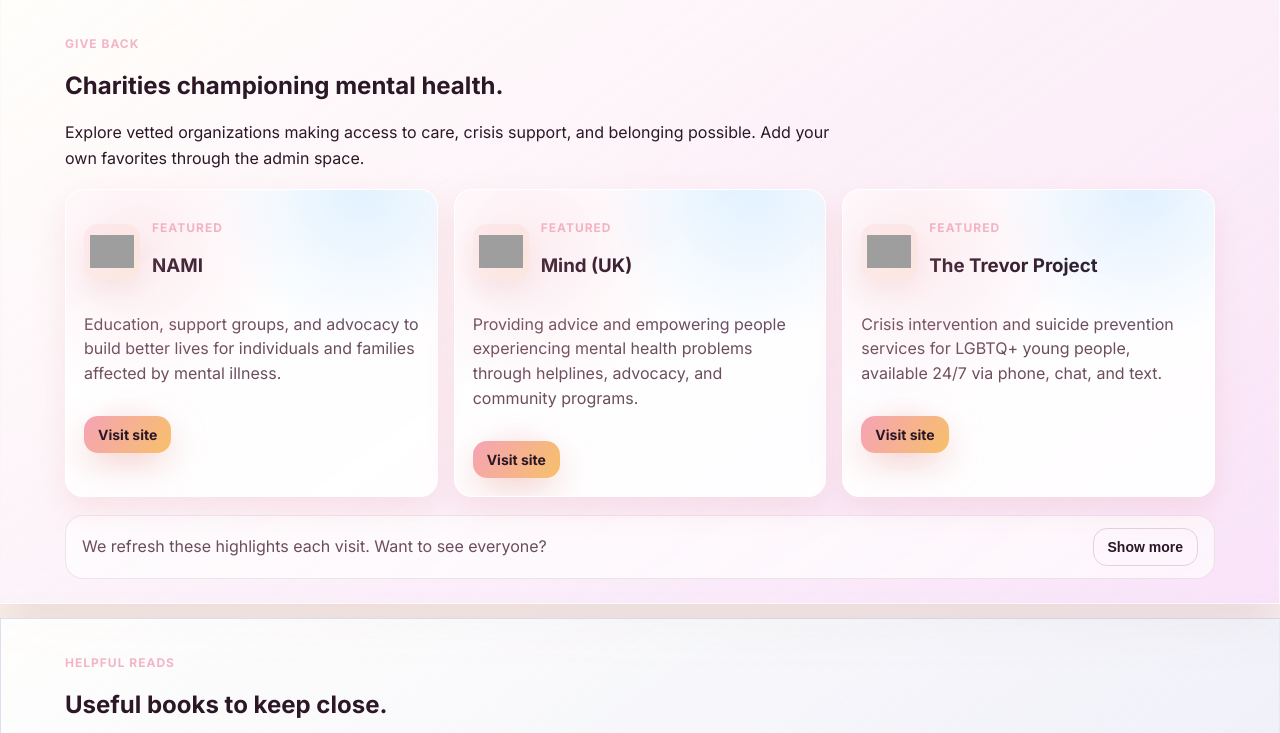
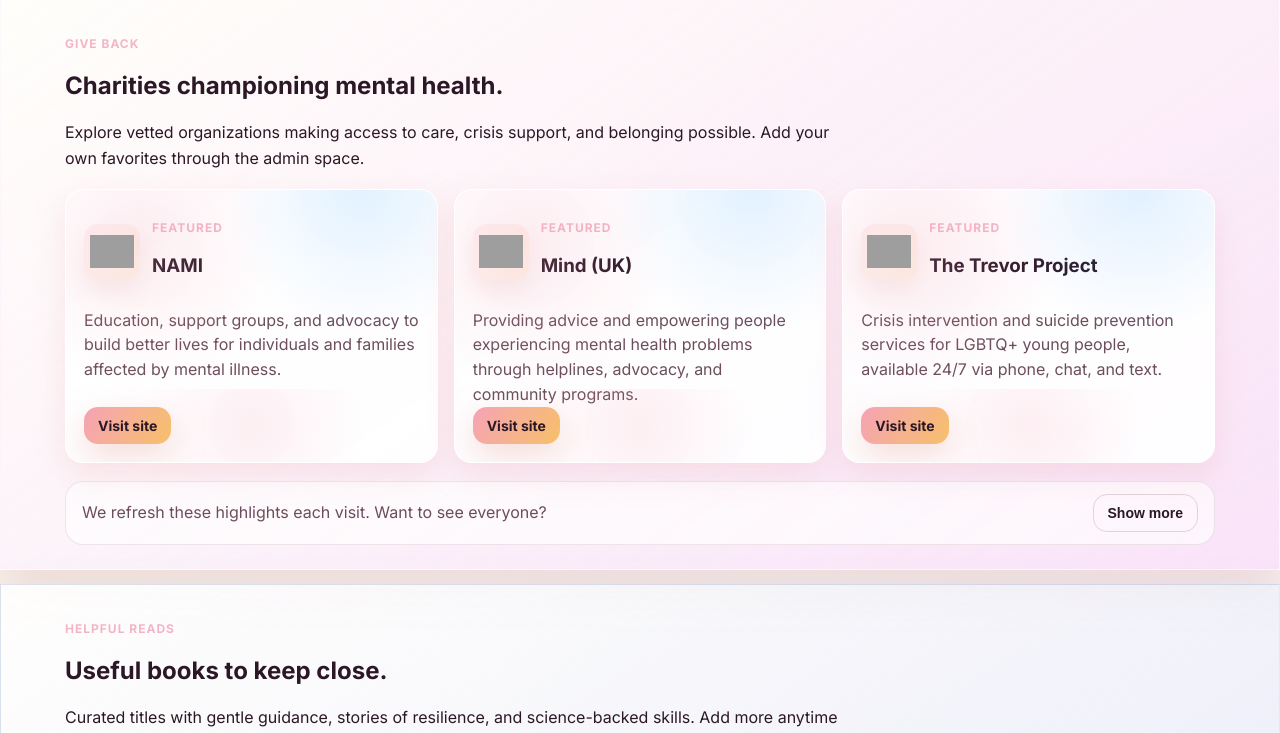
Before and after one commit to andyfast20-sketch/mentalhealthresources, a Flask app: page / in a window 1280 px wide. Shown: the part 1374-2107 px from the top of the page. Run offline with Flask 3, Linux system fonts and the light colour scheme; grey boxes are pictures that could not be loaded.

Commit message:
Align charity card actions

```diff
--- a/static/styles.css
+++ b/static/styles.css
@@ -493,6 +493,8 @@ body {
   padding: 18px;
   box-shadow: 0 12px 30px rgba(233, 168, 169, 0.25);
   overflow: hidden;
+  display: flex;
+  flex-direction: column;
 }
 
 .charity-card::before {
@@ -600,9 +602,15 @@ body {
   filter: saturate(1.05);
 }
 
+.charity-card .body {
+  margin-top: 12px;
+  margin-bottom: 0;
+  flex: 1;
+}
+
 .charity-actions {
-  margin-top: 14px;
-  display: inline-flex;
+  margin-top: auto;
+  display: flex;
   align-items: center;
   gap: 10px;
   position: relative;
```
